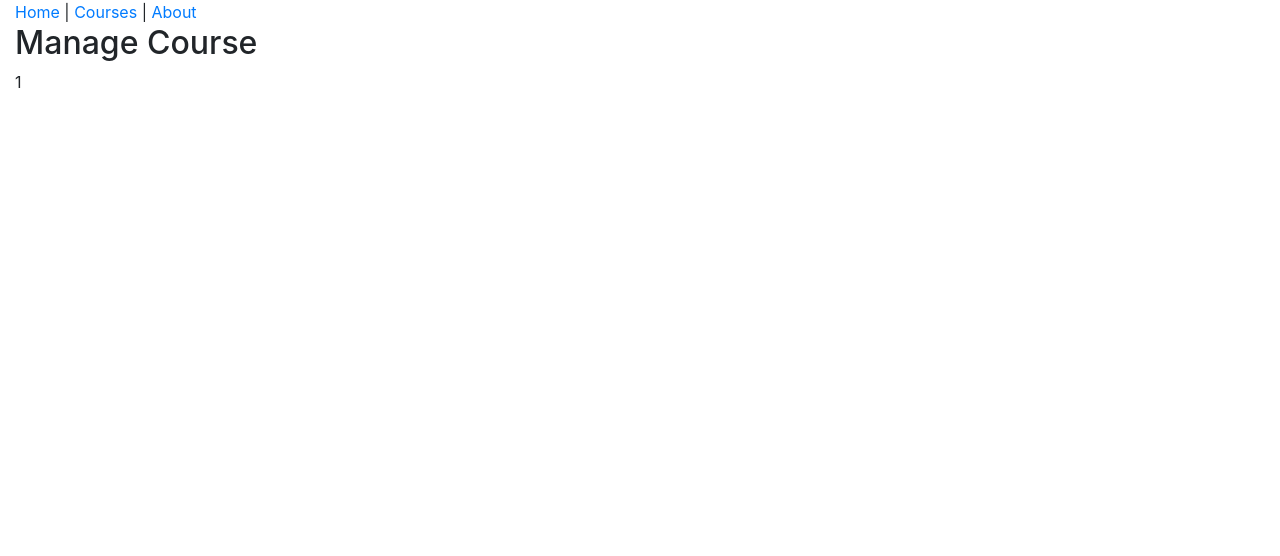
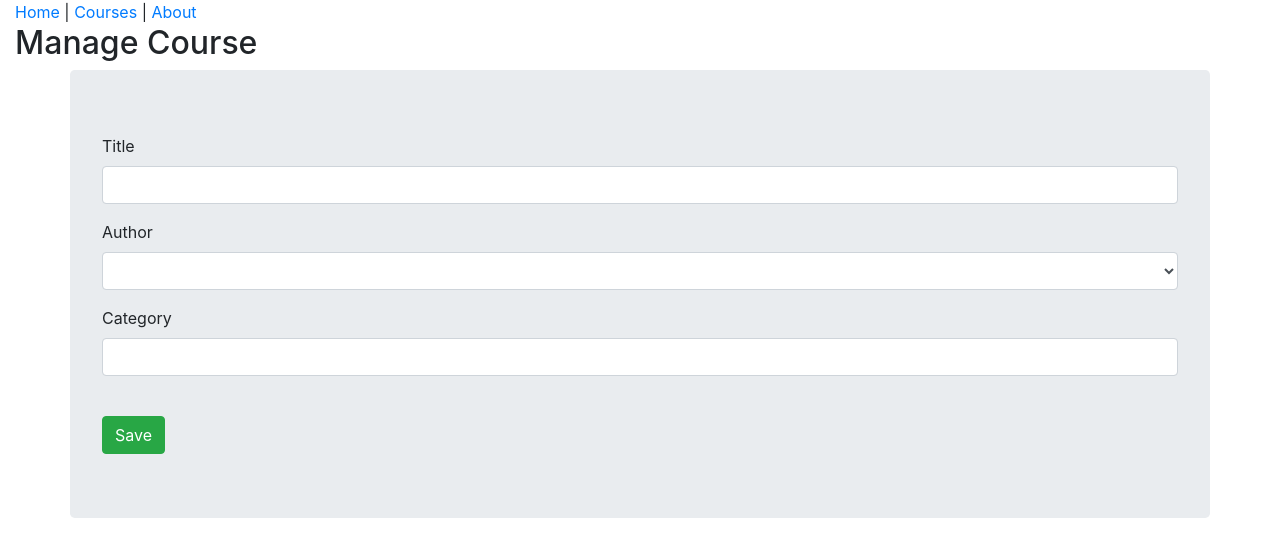
Before and after one commit to HubTicaBB/CoursesAdministration, a React (Create React App) app in the folder client/: page /course/1 in a window 1280 px wide. Shown: the top 556 px of the page. Built offline with nearby package versions, Linux system fonts and the light colour scheme; no server answers.

Commit message:
Create CourseForm component

```diff
--- a/client/src/components/App.js
+++ b/client/src/components/App.js
@@ -16,6 +16,7 @@
                 <Route path='/courses' component={ CoursesPage } />
                 <Route path='/about' component={ AboutPage } />
                 <Route path='/course/:slug' component={ ManageCoursePage } />
+                <Route path='/course' component={ ManageCoursePage } />
                 <Redirect from='/about-page' to='/about' />
                 <Route component={ NotFoundPage } />
             </Switch>
--- /dev/null
+++ b/client/src/components/CourseForm.js
@@ -0,0 +1,54 @@
+import React from 'react';
+
+const CourseForm = props => {
+    return (
+        <form className='container jumbotron'>
+            <div className='form-group'>
+                <label htmlFor='title'>Title</label>
+                <div className='field'>
+                    <input
+                        id='title'
+                        type='text'
+                        value=''
+                        name='title'
+                        className='form-control'
+                    />
+                </div>
+            </div>
+
+            <div className='form-group'>
+                <label htmlFor='author'>Author</label>
+                <div className='field'>
+                    <select
+                        id='author'
+                        value=''
+                        onChange={ props.onChange }
+                        name='authorId'
+                        className='form-control'
+                    >
+                        <option value='' />
+                        <option value='1'>Cory House</option>
+                        <option value='2'>Scott Allen</option>
+                    </select>
+                </div>
+            </div>
+
+            <div className='form-group'>
+                <label htmlFor='category'>Category</label>
+                <div className='field'>
+                    <input
+                        id='category'
+                        type='text'
+                        value=''
+                        name='category'
+                        className='form-control'
+                    />
+                </div>
+            </div>
+
+            <input type='submit' value='Save' className='btn btn-success mt-4' />
+        </form>
+    );
+};
+
+export default CourseForm;
--- a/client/src/components/CourseList.js
+++ b/client/src/components/CourseList.js
@@ -4,7 +4,7 @@
 
 const CourseList = props => {
     return (
-        <table className='table'>
+        <table className='table table-hover'>
             <thead>
                 <tr>
                     <th>Title</th>
--- a/client/src/components/CoursesPage.js
+++ b/client/src/components/CoursesPage.js
@@ -1,6 +1,7 @@
 import React, { useState, useEffect } from 'react';
 import { getCourses } from '../api/courseApi';
 import CourseList from './CourseList';
+import { Link } from 'react-router-dom';
 
 const CoursesPage = () => {
     const [courses, setCourses] = useState([]);
@@ -12,6 +13,7 @@
     return (
         <>
             <h2>Courses</h2>
+            <Link to='/course' className='btn btn-success mt-2 mb-5'>Add new course</Link>
             <CourseList courses={ courses } />
         </>
     );
--- a/client/src/components/ManageCoursePage.js
+++ b/client/src/components/ManageCoursePage.js
@@ -1,10 +1,11 @@
 import React from 'react';
+import CourseForm from './CourseForm';
 
 const ManageCoursePage = props => {
     return (
         <>
             <h2>Manage Course</h2>
-            { props.match.params.slug }
+            <CourseForm />
         </>
     );
 };
```
